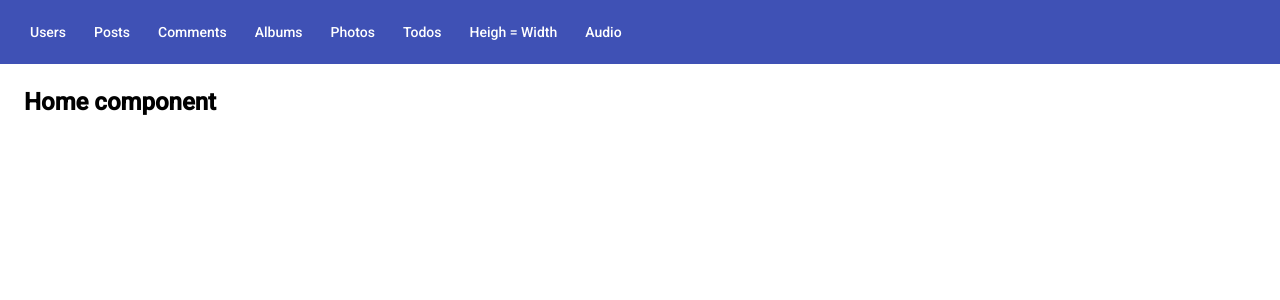
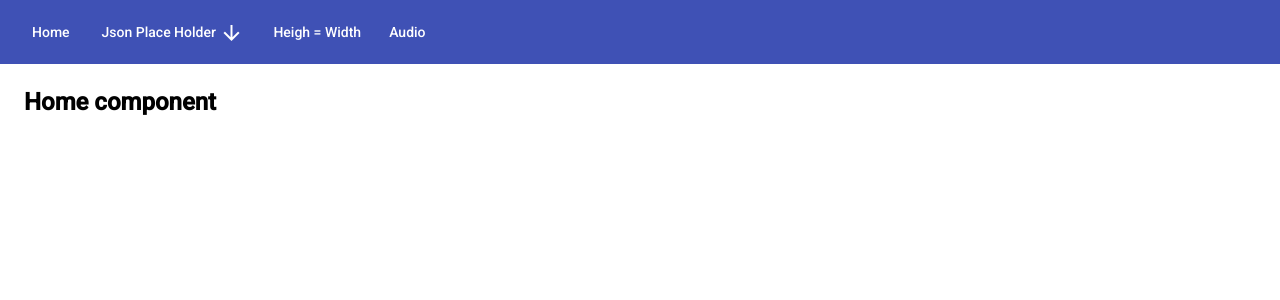
Before and after one commit to lunkito/jsonplaceholder, an Angular app: page / in a window 1280 px wide. Shown: the top 300 px of the page. Built offline with nearby package versions, Linux system fonts and the light colour scheme.

Commit message:
navbar menu

```diff
--- a/src/app/app.component.html
+++ b/src/app/app.component.html
@@ -1,11 +1,16 @@
 <mat-toolbar color="primary">
   <mat-toolbar-row>
-    <a routerLink="users" mat-button >Users</a>
-    <a routerLink="posts" mat-button>Posts</a>
-    <a routerLink="comments" mat-button>Comments</a>
-    <a routerLink="albums" mat-button>Albums</a>
-    <a routerLink="photos" mat-button>Photos</a>
-    <a routerLink="todos" mat-button>Todos</a>
+    <button mat-button routerLink="/">Home</button>
+    <button mat-button [matMenuTriggerFor]="menu">Json Place Holder  <mat-icon>arrow_downward</mat-icon></button>
+    <mat-menu #menu="matMenu">
+      <button routerLink="users" mat-menu-item >Users</button>
+      <button routerLink="posts" mat-menu-item>Posts</button>
+      <button routerLink="comments" mat-menu-item>Comments</button>
+      <button routerLink="albums" mat-menu-item>Albums</button>
+      <button routerLink="photos" mat-menu-item>Photos</button>
+      <button routerLink="todos" mat-menu-item>Todos</button>
+    </mat-menu>
+
     <a routerLink="height" mat-button>Heigh = Width</a>
     <a routerLink="audio" mat-button>Audio</a>
   </mat-toolbar-row>
```
Also changed, not shown: src/app/modules/material/material.module.ts (+8 -2 lines).
